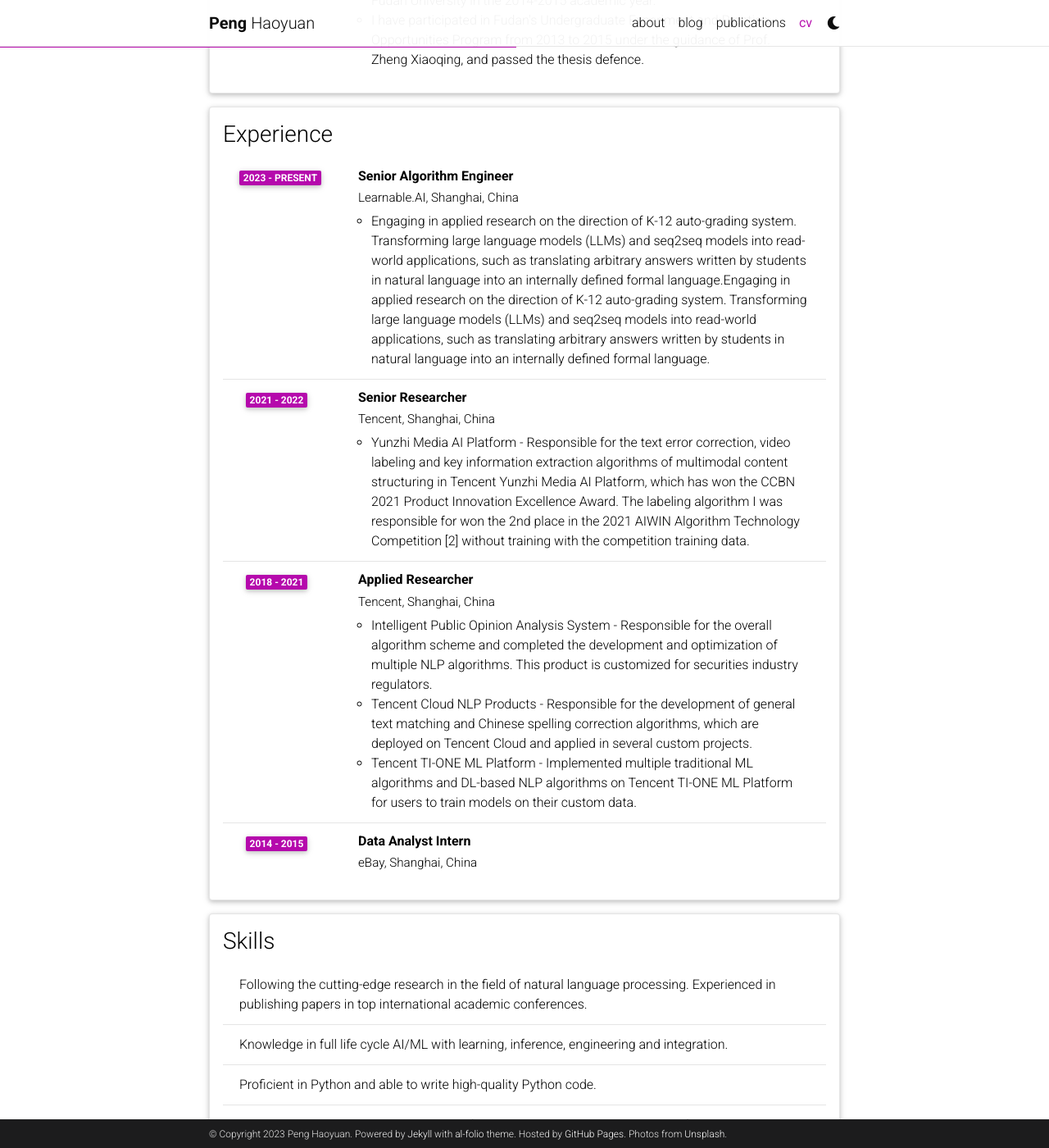
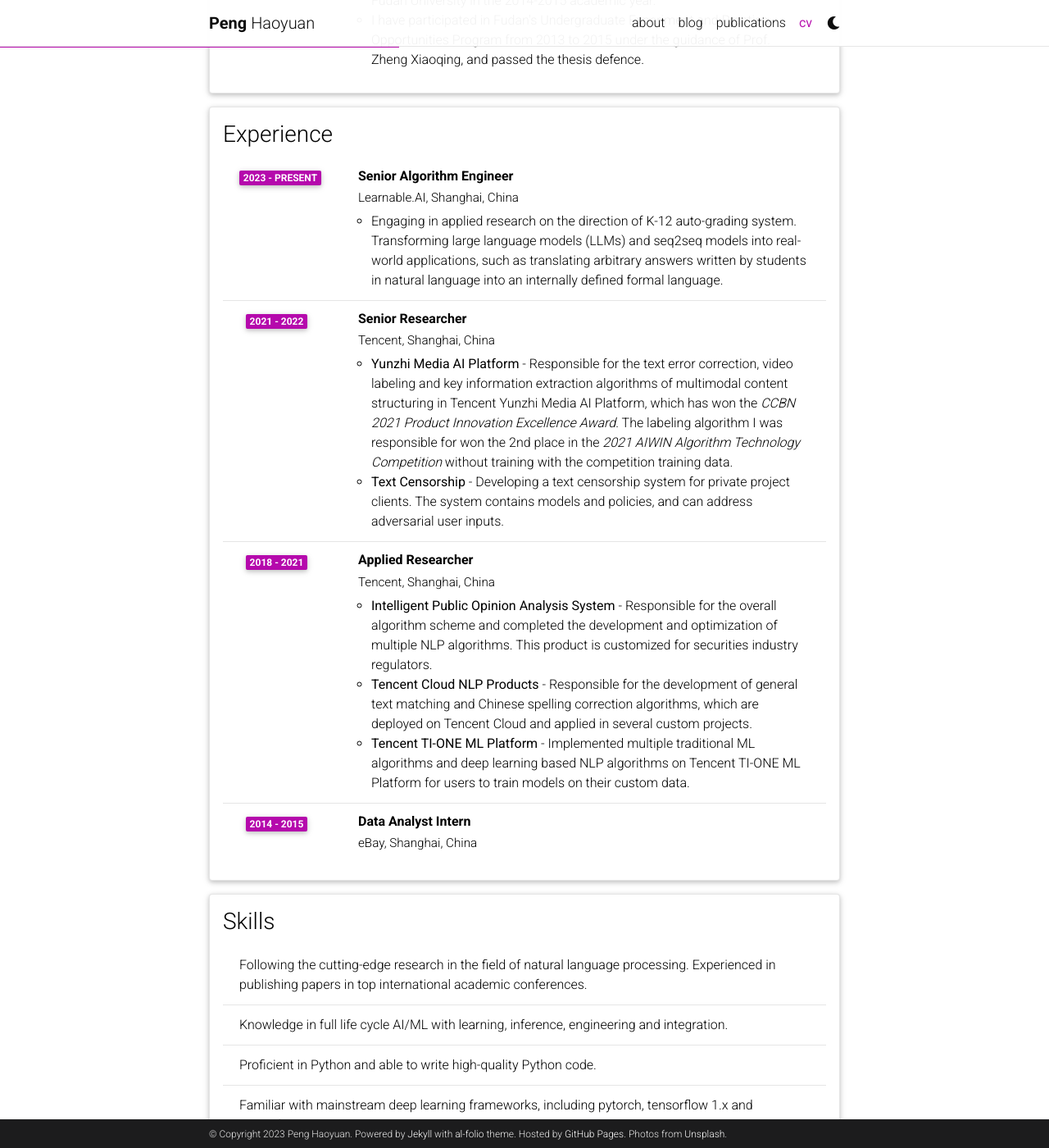
Before and after one commit to HaoyuanPeng/haoyuanpeng.github.io, a Jekyll site: the page built from _pages/cv.md, in a window 1280 px wide and 1400 px high, scrolled down 930 px. Shown: the whole window at 82% size. Built offline with Jekyll 4.4.1, drawn with Linux system fonts in a browser that asks for light colours; comment, search, counter and statistics services are not loaded; a style sheet for code colours, icons or effects is not loaded; some of the changed lines change nothing that is shown; some of the changed text lies outside the part shown.

Commit message:
update cv and cv pdf

```diff
--- a/_data/cv.yml
+++ b/_data/cv.yml
@@ -36,20 +36,21 @@
       institution: Learnable.AI, Shanghai, China
       year: 2023 - present
       description:
-        - Engaging in applied research on the direction of K-12 auto-grading system. Transforming large language models (LLMs) and seq2seq models into read-world applications, such as translating arbitrary answers written by students in natural language into an internally defined formal language.Engaging in applied research on the direction of K-12 auto-grading system. Transforming large language models (LLMs) and seq2seq models into read-world applications, such as translating arbitrary answers written by students in natural language into an internally defined formal language.
+        - Engaging in applied research on the direction of K-12 auto-grading system. Transforming large language models (LLMs) and seq2seq models into real-world applications, such as translating arbitrary answers written by students in natural language into an internally defined formal language.
     - title: Senior Researcher
       institution: Tencent, Shanghai, China
       year: 2021 - 2022
       description:
-        - Yunzhi Media AI Platform - Responsible for the text error correction, video labeling and key information extraction algorithms of multimodal content structuring in Tencent Yunzhi Media AI Platform, which has won the CCBN 2021 Product Innovation Excellence Award. The labeling algorithm I was responsible for won the 2nd place in the 2021 AIWIN Algorithm Technology Competition [2] without training with the competition training data.
+        - <b>Yunzhi Media AI Platform</b> - Responsible for the text error correction, video labeling and key information extraction algorithms of multimodal content structuring in Tencent Yunzhi Media AI Platform, which has won the <i>CCBN 2021 Product Innovation Excellence Award</i>. The labeling algorithm I was responsible for won the 2nd place in the <i>2021 AIWIN Algorithm Technology Competition</i> without training with the competition training data.
+        - <b>Text Censorship</b> - Developing a text censorship system for private project clients. The system contains models and policies, and can address adversarial user inputs.
 
     - title: Applied Researcher
       institution: Tencent, Shanghai, China
       year: 2018 - 2021
       description:
-        - Intelligent Public Opinion Analysis System - Responsible for the overall algorithm scheme and completed the development and optimization of multiple NLP algorithms. This product is customized for securities industry regulators.
-        - Tencent Cloud NLP Products - Responsible for the development of general text matching and Chinese spelling correction algorithms, which are deployed on Tencent Cloud and applied in several custom projects.
-        - Tencent TI-ONE ML Platform - Implemented multiple traditional ML algorithms and DL-based NLP algorithms on Tencent TI-ONE ML Platform for users to train models on their custom data.
+        - <b>Intelligent Public Opinion Analysis System</b> - Responsible for the overall algorithm scheme and completed the development and optimization of multiple NLP algorithms. This product is customized for securities industry regulators.
+        - <b>Tencent Cloud NLP Products</b> - Responsible for the development of general text matching and Chinese spelling correction algorithms, which are deployed on Tencent Cloud and applied in several custom projects.
+        - <b>Tencent TI-ONE ML Platform</b> - Implemented multiple traditional ML algorithms and deep learning based NLP algorithms on Tencent TI-ONE ML Platform for users to train models on their custom data.
 
     - title: Data Analyst Intern
       institution: eBay, Shanghai, China
@@ -86,14 +87,41 @@
       items:
         - Postgraduate Freshman Scholarship
 
-- title: Academic Interests
-  type: nested_list
+- title: Publications
+  type: time_table
   contents:
-    - title: Natural Language Processing (NLP)
-      items:
-        - Seq2seq generation
-        - Grammatical error correction - especially for OCR
-    - title: Multimodal
-      items:
-        - Document AI
-        - Information extraction from visual texts in videos
+    - title: "OSAN: A One-Stage Alignment Network To Unify Multimodal Alignment and Unsupervised Domain Adaptation"
+      year: 2023
+      institution: >
+        Liu, Ye and Qiao, Lingfeng and Lu, Changchong and Yin, Di and Lin, Chen and <b>Peng, Haoyuan</b> and Ren, Bo.
+        <i>Proceedings of the IEEE/CVF Conference on Computer Vision and Pattern Recognition (CVPR).</i>
+    - title: "Grafting Pre-trained Models for Multimodal Headline Generation"
+      year: 2022
+      institution: >
+        Qiao, Lingfeng  and Wu, Chen  and Liu, Ye  and <b>Peng, Haoyuan</b> and Yin, Di  and Ren, Bo.
+        <i>Proceedings of the 2022 Conference on Empirical Methods in Natural Language Processing: Industry Track.</i>
+    - title: "Detecting Abnormal Start-Ups, Unusual Resource Consumptions of the Smart Phone: A Deep Learning Approach"
+      year: 2019
+      institution: >
+        ZHENG, Xiaoqing and LU, Yaping and <b>PENG, Haoyuan</b> and FENG, Jiangtao and ZHOU, Yi and JIANG, Min and MA, Li and ZHANG, Ji and JI, Jie.
+        <i>ZTE Communications.</i>
+    - title: "Attention-based belief or disbelief feature extraction for dependency parsing"
+      year: 2018
+      institution: >
+        <b>Peng, Haoyuan</b> and Liu, Lu and Zhou, Yi and Zhou, Junying and Zheng, Xiaoqing.
+        <i>Proceedings of the AAAI Conference on Artificial Intelligence.</i>
+    - title: "RNN-based sequence-preserved attention for dependency parsing"
+      year: 2018
+      institution: >
+        Zhou, Yi and Zhou, Junying and Liu, Lu and Feng, Jiangtao and <b>Peng, Haoyuan</b> and Zheng, Xiaoqing.
+        <i>Proceedings of the AAAI Conference on Artificial Intelligence.</i>
+    - title: "Learning context-specific word/character embeddings"
+      year: 2017
+      institution: >
+        Zheng, Xiaoqing and Feng, Jiangtao and Chen, Yi and <b>Peng, Haoyuan</b> and Zhang, Wenqing.
+        <i>Proceedings of the AAAI Conference on Artificial Intelligence.</i>
+    - title: "Character-based parsing with convolutional neural network"
+      year: 2015
+      institution: >
+        Zheng, Xiaoqing and <b>Peng, Haoyuan</b> and Chen, Yi and Zhang, Pengjing and Zhang, Wenqiang.
+        <i>Twenty-Fourth International Joint Conference on Artificial Intelligence.</i>
```
Also changed, not shown: 1 other file.
